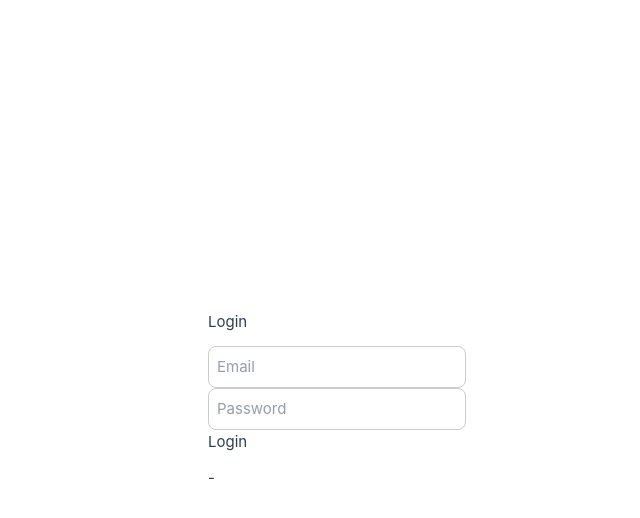
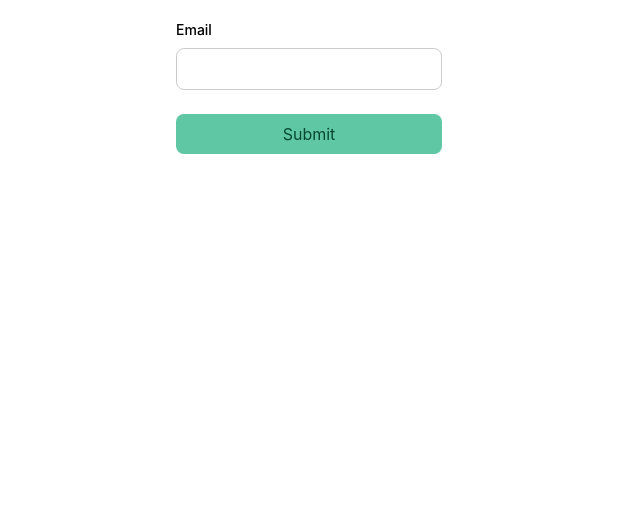
Before and after one commit to nambelaas/vue-components, a Vue app: page / in a window 1280 px wide. Shown: the top 518 px of the page, without its empty margins (174-814 px from the left). Built offline with nearby package versions, Linux system fonts and the light colour scheme; the HTML template or start-up script is replaced by a standard one.

Commit message:
add example attribute fallthrough

```diff
--- a/package.json
+++ b/package.json
@@ -22,7 +22,7 @@
     "@vue/tsconfig": "^0.9.1",
     "npm-run-all2": "^8.0.4",
     "typescript": "~6.0.0",
-    "vite": "^8.0.8",
+    "vite": "^7.3.3",
     "vite-plugin-vue-devtools": "^8.1.1",
     "vue-tsc": "^3.2.6"
   },
--- a/src/App.vue
+++ b/src/App.vue
@@ -4,13 +4,7 @@ import Alert from "./components/Alert.vue";
 import Alerts from "./components/Alerts.vue";
 import LoginForm from "./components/LoginForm.vue";
 import BaseInput from "./components/BaseInput.vue";
-
-// const items = ref(3)
-// const show = ref(true)
-// const alert = ref({
-//   message: "Message",
-//   type: ["success", "warning", "danger"]
-// })
+import BaseButton from "./components/BaseButton.vue";
 
 export default {
   name: "App",
@@ -19,10 +13,11 @@ export default {
     Alerts,
     LoginForm,
     BaseInput,
+    BaseButton,
   },
   data: () => ({
     items: 3,
-    show: true,
+    show: false,
     alert: {
       message: "Message",
       type: ["success", "warning", "danger"],
@@ -39,24 +34,36 @@ export default {
 </script>
 
 <template>
-  <div class="container py-5 flex flex-col gap-3">
+  <div class="mx-6 py-5 flex flex-col gap-3">
     <!-- <Alert :message="items+' item has been removed'" type="success" :show="true"/> -->
-    <!-- <Alert :message="items+' item has been removed'" type="danger" :show="show" @alert-close="show = false" /> -->
+    <Alert
+      :message="items + ' item has been removed'"
+      type="danger"
+      :show="show"
+      @alert-close="show = false"
+    />
     <!-- <Alerts :message="items+' item has been removed'" type="errors" :types="alert.type"/> -->
     <!-- <LoginForm @submit="handleSubmit" /> -->
     <!-- <input
     type="email"
     v-model="email"
-    class="form-control"
+    class="border border-gray-300 rounded px-3 py-2 w-full"
     placeholder="Email"
     /> -->
     <!-- <BaseInput v-model="email" label="Email" /> -->
-    <!-- <BaseInput v-model.lowercase="email" label="Email" /> -->
-    <LoginForm
+    <BaseInput v-model.lowercase="email" label="Email" />
+    <!-- <LoginForm
       @submit="handleSubmit"
       v-model:email.lowercase="email"
       v-model:password="password"
+    /> -->
+    <BaseButton
+      text="Submit"
+      theme="primary"
+      @click="show = true"
+      class="mt-3"
+      id="test"
     />
-    {{ email }} - {{ password }}
+    <!-- {{ email }} - {{ password }} -->
   </div>
 </template>
--- a/src/assets/main.css
+++ b/src/assets/main.css
@@ -1,5 +1,5 @@
-@import "tailwindcss";
-@import './base.css';
+@import 'tailwindcss';
+/* @import './base.css'; */
 
 #app {
   max-width: 1280px;
@@ -73,3 +73,71 @@ input{
   border-radius: 8px;
   width: 100%;
 }
+
+.btn {
+  padding: 0.5rem 1rem;
+  background-color: hsl(160, 48%, 58%);
+  color: hsl(160, 87%, 15%);
+  border: none;
+  border-radius: 8px;
+  cursor: pointer;
+  transition: background-color 0.3s ease;
+}
+
+.btn:hover {
+  background-color: hsl(160, 48%, 68%);
+}
+
+.btn-primary {
+  background-color: hsl(160, 48%, 58%);
+  color: hsl(160, 87%, 15%);
+}
+
+.btn-primary:hover {
+  background-color: hsl(160, 48%, 68%);
+}
+
+.btn-secondary {
+  background-color: hsl(54, 48%, 58%);
+  color: hsl(54, 91%, 17%);
+}
+
+.btn-secondary:hover {
+  background-color: hsl(54, 48%, 68%);
+}
+
+.btn-success {
+  background-color: hsl(160, 48%, 58%);
+  color: hsl(160, 87%, 15%);
+}
+
+.btn-success:hover {
+  background-color: hsl(160, 48%, 68%);
+}
+
+.btn-danger {
+  background-color: hsl(341, 48%, 58%);
+  color: hsl(341, 94%, 24%);
+}
+
+.btn-danger:hover {
+  background-color: hsl(341, 48%, 68%);
+}
+
+.btn-warning {
+  background-color: hsl(54, 48%, 58%);
+  color: hsl(54, 91%, 17%);
+}
+
+.btn-warning:hover {
+  background-color: hsl(54, 48%, 68%);
+}
+
+.btn-info {
+  background-color: hsl(200, 48%, 58%);
+  color: hsl(200, 87%, 15%);
+}
+
+.btn-info:hover {
+  background-color: hsl(200, 48%, 68%);
+}
--- /dev/null
+++ b/src/components/BaseButton.vue
@@ -0,0 +1,34 @@
+<template>
+  <button :class="['btn', 'btn-' + theme]">{{ text }}</button>
+</template>
+
+<script lang="ts">
+export default {
+  name: "BaseButton",
+  created() {
+    console.log(this.$attrs);
+  },
+  props: {
+    class: String,
+    id: String,
+    text: {
+      type: String,
+      required: true,
+    },
+    theme: {
+      type: String,
+      default: "primary",
+      validator: function (value: string) {
+        return [
+          "primary",
+          "secondary",
+          "success",
+          "danger",
+          "warning",
+          "info",
+        ].includes(value);
+      },
+    },
+  },
+};
+</script>
--- a/src/components/BaseInput.vue
+++ b/src/components/BaseInput.vue
@@ -1,7 +1,7 @@
 <template>
   <div class="mb-3">
-    <label class="form-label mb-2">{{ label }}</label>
-    <input type="text" class="form-control" v-model="value" />
+    <label class="block mb-2 text-sm font-medium">{{ label }}</label>
+    <input type="text" class="border border-gray-300 rounded px-3 py-2 w-full" v-model="value" />
   </div>
 </template>
 
--- a/src/components/LoginForm.vue
+++ b/src/components/LoginForm.vue
@@ -7,11 +7,11 @@
         type="email"
         :value="email"
         @input="inputEmail"
-        class="form-control"
+        class="border border-gray-300 rounded px-3 py-2 w-full"
         placeholder="Email"
       />
     </div>
-    <div class="mb-3">
+    <div class="w-full mb-3">
       <!-- <input
         type="password"
         v-model="password"
@@ -22,11 +22,13 @@
         type="password"
         :value="password"
         @input="inputPassword"
-        class="form-control"
+        class="border border-gray-300 rounded px-3 py-2 w-full"
         placeholder="Password"
       />
     </div>
-    <button type="submit">Login</button>
+    <button type="submit" class="px-4 py-2 bg-blue-500 text-white rounded-md">
+      Login
+    </button>
   </form>
 </template>
 
```
Also changed, not shown: 1 other file (tests, documents, lock files or other folders).
